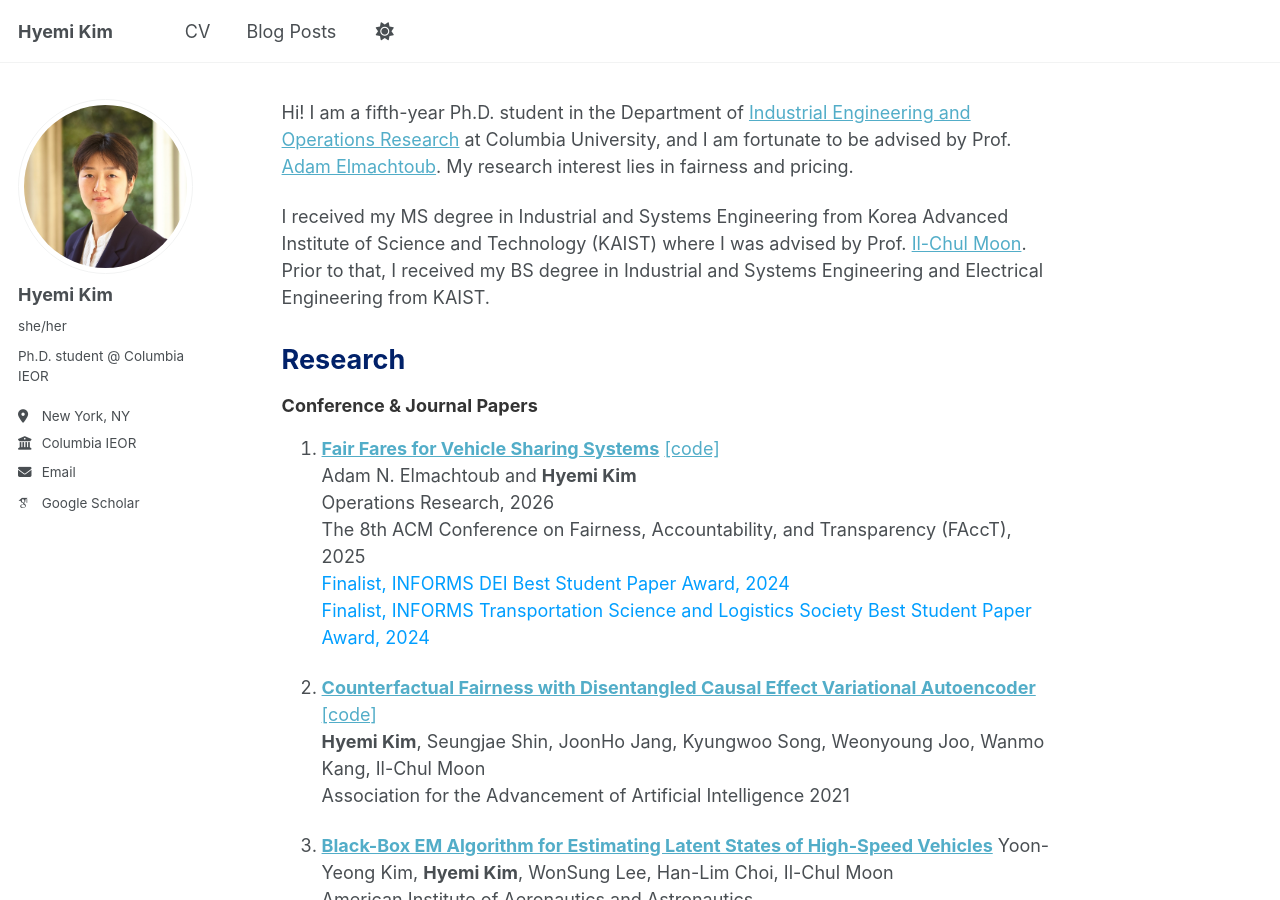
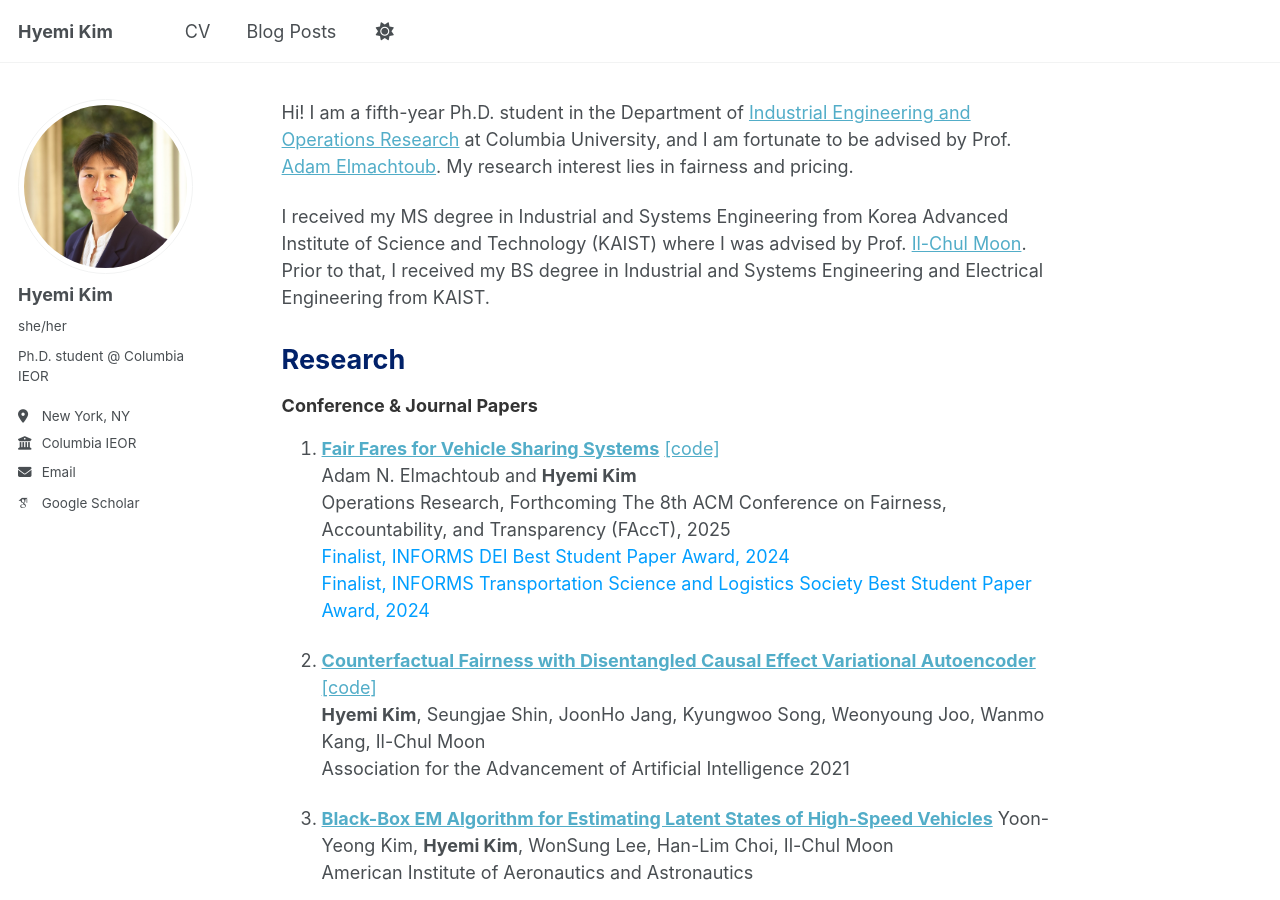
Before and after one commit to HyemiK1m/hyemik1m.github.io, a Jekyll site: the page built from _pages/about.md, in a window 1280 px wide and 900 px high. Built offline with Jekyll 4.4.1, drawn with Linux system fonts in a browser that asks for light colours; some web fonts are replaced; a script that is not in the unit is left out.

Commit message:
Update publication status for conference paper

```diff
--- a/_pages/about.md
+++ b/_pages/about.md
@@ -17,7 +17,7 @@ I received my MS degree in Industrial and Systems Engineering from Korea Advance
 <h3 style="color:#333; font-size:1em; font-weight:700; margin-top:0; margin-bottom:0;">Conference & Journal Papers</h3>
 1. [**Fair Fares for Vehicle Sharing Systems**](https://papers.ssrn.com/sol3/papers.cfm?abstract_id=4699813) [[code]](https://github.com/HyemiK1m/Fair_Fares)<br>
 Adam N. Elmachtoub and **Hyemi Kim**<br>
-Operations Research, 2026<br>
+Operations Research, Forthcoming
 The 8th ACM Conference on Fairness, Accountability, and Transparency (FAccT), 2025<br>
 <span style="color:#009EFF;">Finalist, INFORMS DEI Best Student Paper Award, 2024</span><br>
 <span style="color:#009EFF;">Finalist, INFORMS Transportation Science and Logistics Society Best Student Paper Award, 2024</span><br>
```
